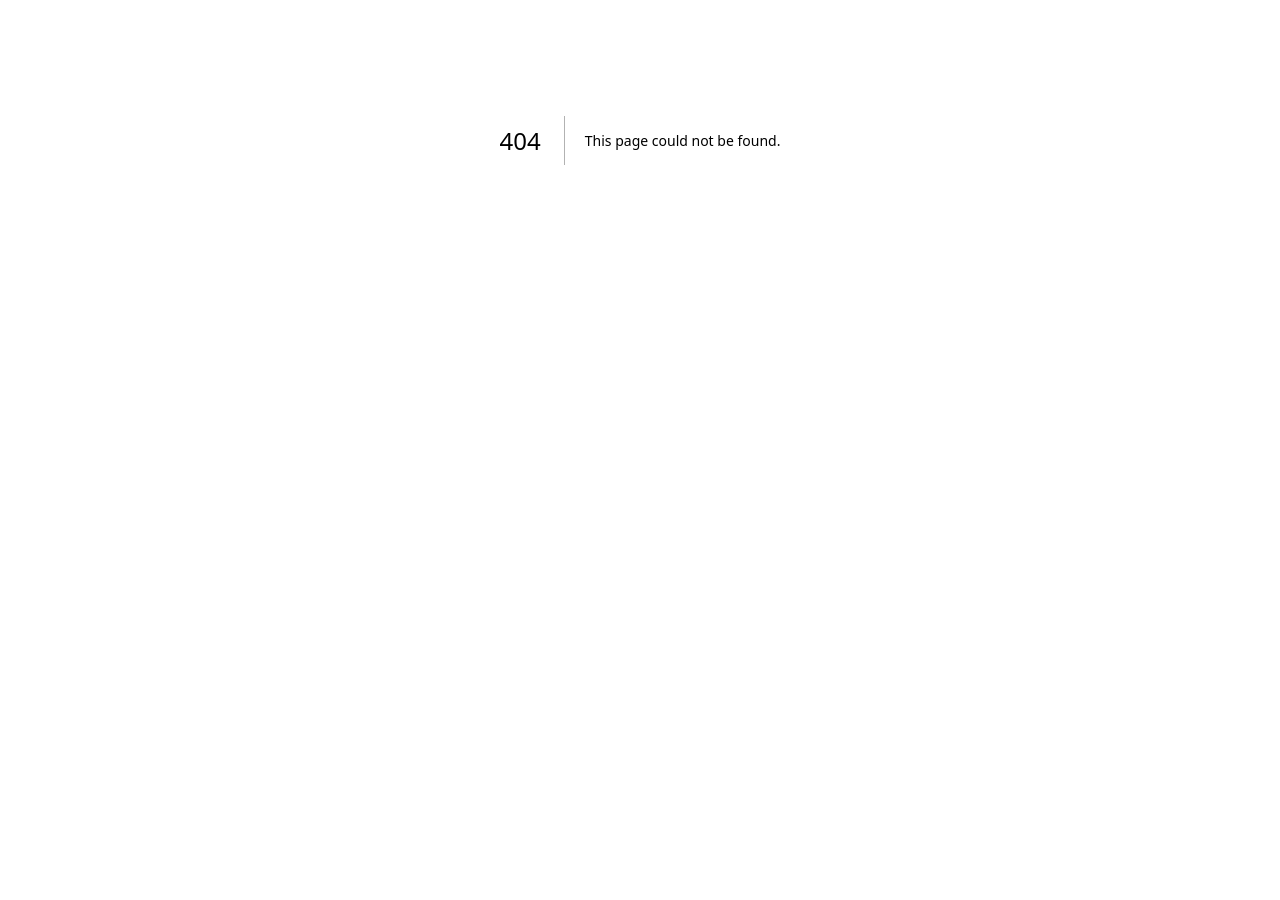
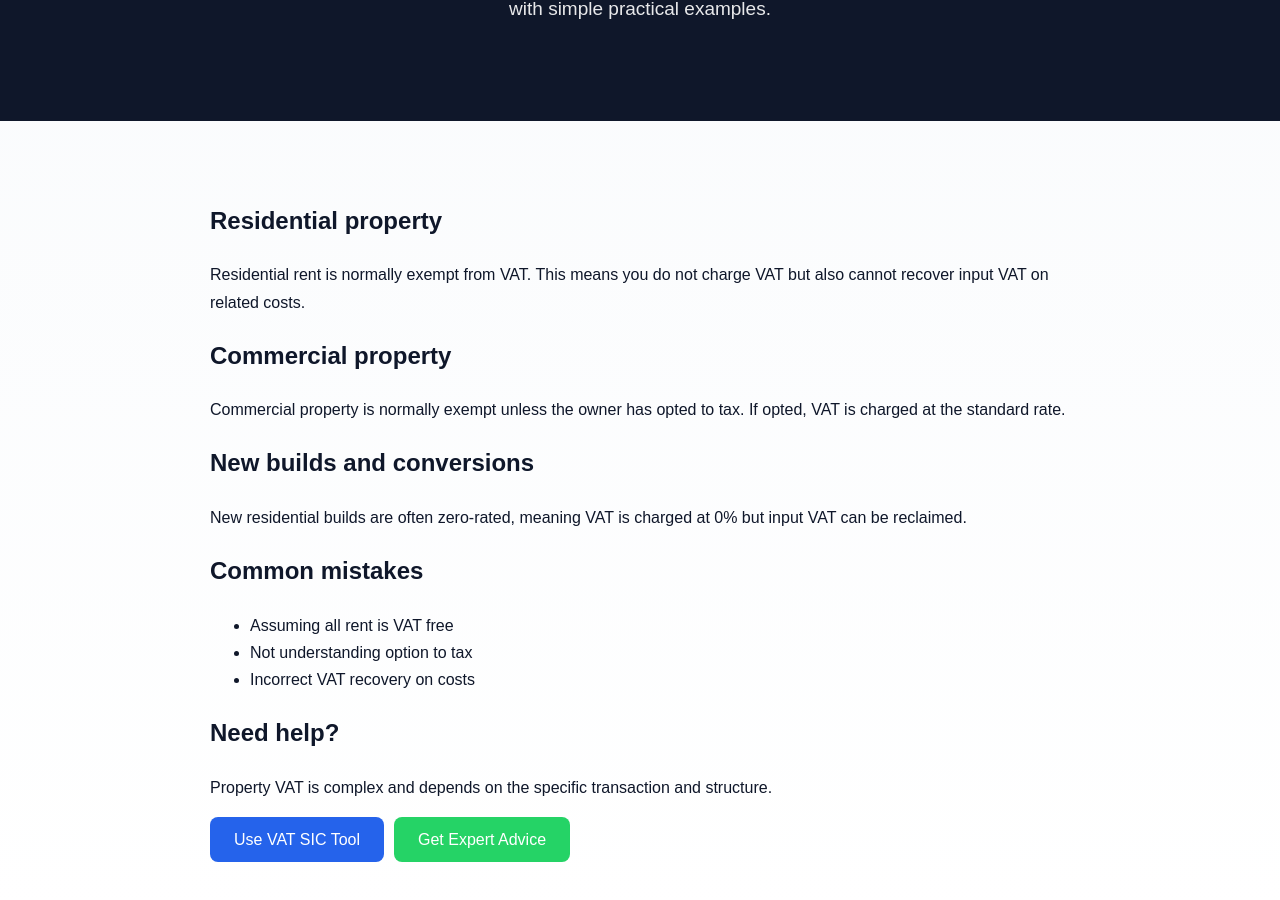
Before and after one commit to HalaDigitalLtd/uktaxcalculator-app, a Next.js app: page /vat-property in a window 1280 px wide. Before the commit this address had no page. Shown: the part 260-1160 px from the top of the page. Before the commit the page ends 800 px from the top, so only its background shows below. Built offline with nearby package versions, Linux system fonts and the light colour scheme.

Commit message:
Add VAT on property SEO page

```diff
--- /dev/null
+++ b/app/vat-property/page.tsx
@@ -0,0 +1,51 @@
+export default function VatPropertyPage() {
+  return (
+    <div style={{ fontFamily: "Arial, sans-serif", lineHeight: 1.7 }}>
+      <section style={{ padding: "80px 20px", background: "#0f172a", color: "white", textAlign: "center" }}>
+        <h1 style={{ fontSize: "42px" }}>VAT on Property in the UK Explained</h1>
+        <p style={{ maxWidth: "760px", margin: "15px auto", fontSize: "19px", opacity: 0.9 }}>
+          Understand VAT on residential property, commercial property, new builds and conversions with simple practical examples.
+        </p>
+      </section>
+
+      <main style={{ maxWidth: "900px", margin: "0 auto", padding: "60px 20px" }}>
+        <h2>Residential property</h2>
+        <p>
+          Residential rent is normally exempt from VAT. This means you do not charge VAT but also cannot recover input VAT on related costs.
+        </p>
+
+        <h2>Commercial property</h2>
+        <p>
+          Commercial property is normally exempt unless the owner has opted to tax. If opted, VAT is charged at the standard rate.
+        </p>
+
+        <h2>New builds and conversions</h2>
+        <p>
+          New residential builds are often zero-rated, meaning VAT is charged at 0% but input VAT can be reclaimed.
+        </p>
+
+        <h2>Common mistakes</h2>
+        <ul>
+          <li>Assuming all rent is VAT free</li>
+          <li>Not understanding option to tax</li>
+          <li>Incorrect VAT recovery on costs</li>
+        </ul>
+
+        <h2>Need help?</h2>
+        <p>
+          Property VAT is complex and depends on the specific transaction and structure.
+        </p>
+
+        <div style={{ marginTop: "25px" }}>
+          <a href="/vat-sic" style={{ padding: "14px 24px", background: "#2563eb", color: "white", borderRadius: "8px", textDecoration: "none", marginRight: "10px" }}>
+            Use VAT SIC Tool
+          </a>
+
+          <a href="https://wa.me/447884063169" style={{ padding: "14px 24px", background: "#25D366", color: "white", borderRadius: "8px", textDecoration: "none" }}>
+            Get Expert Advice
+          </a>
+        </div>
+      </main>
+    </div>
+  );
+}
```
